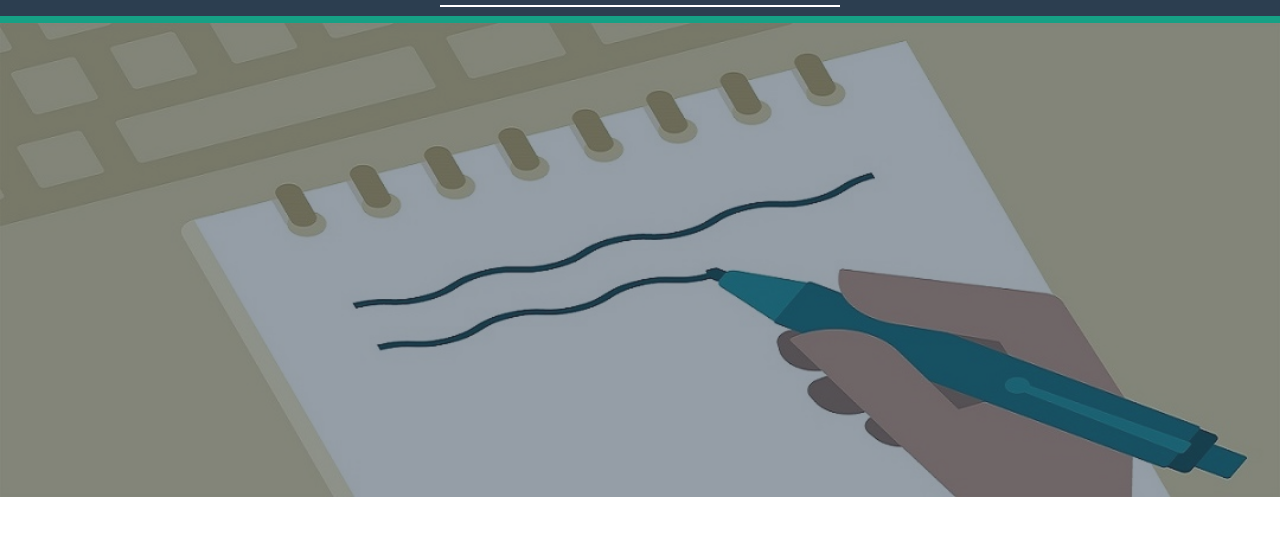
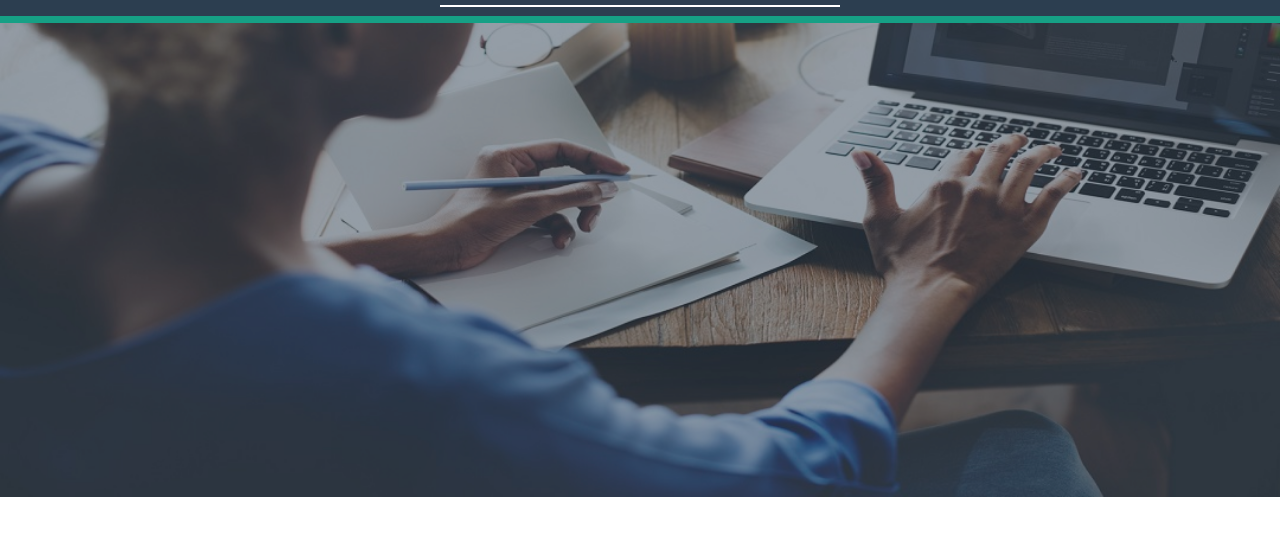
Before and after one commit to vankoto/Note-Taking-Web-Exercise, a plain HTML site: page index.html in a window 1280 px wide. Shown: the part 92-628 px from the top of the page. Drawn offline with nearby package versions, Linux system fonts and the light colour scheme.

Commit message:
Changed the intro image

```diff
--- a/index.html
+++ b/index.html
@@ -32,7 +32,7 @@
     <div class="container">
 
       <div class="image-wrapper">
-      <img src="images/noteimage.jpg" class="introimg" alt="Note image intro">
+      <img src="images/takingnotes.jpg" class="introimg" alt="Note image intro">
       <div class="overlay"></div>
 
       </div>
```
Also changed, not shown: images/takingnotes.jpg (added).
